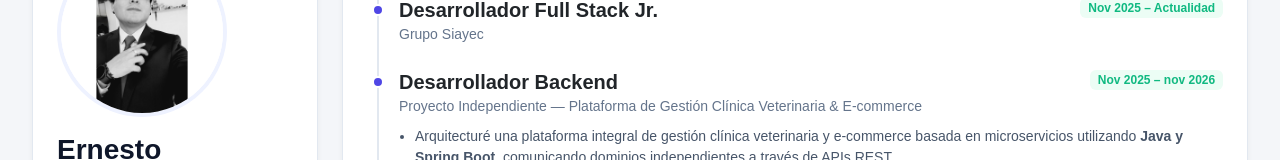
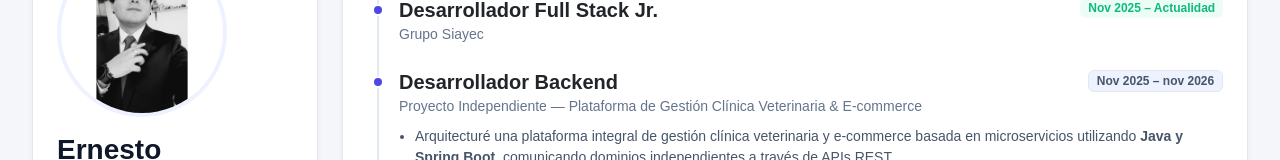
Before and after one commit to loperenafloresernestog/LoperenaFloresErnestoGuadalupeESCV, a React (Vite) app: page / in a window 1280 px wide. Shown: the part 150-310 px from the top of the page. Built offline with nearby package versions, Linux system fonts and the light colour scheme; some icons are missing; a web font is replaced by a local one.

Commit message:
Cambiar color de timeline de experiencia previa

```diff
--- a/src/App.jsx
+++ b/src/App.jsx
@@ -249,7 +249,7 @@ const App = () => {
                     <h4 className="h5 fw-bold mb-0">Desarrollador Backend</h4>
                     <span className="text-muted small fw-medium">Proyecto Independiente — Plataforma de Gestión Clínica Veterinaria & E-commerce</span>
                   </div>
-                  <span className="badge bg-soft-success text-success align-self-start mt-1 mt-md-0 px-2.5 py-1 rounded">Nov 2025 – nov 2026</span>
+                  <span className="badge bg-soft-secondary text-secondary align-self-start mt-1 mt-md-0 px-2.5 py-1 rounded">Nov 2025 – nov 2026</span>
                 </div>
 
                 <ul className="text-secondary small ps-3 mb-3">
```
